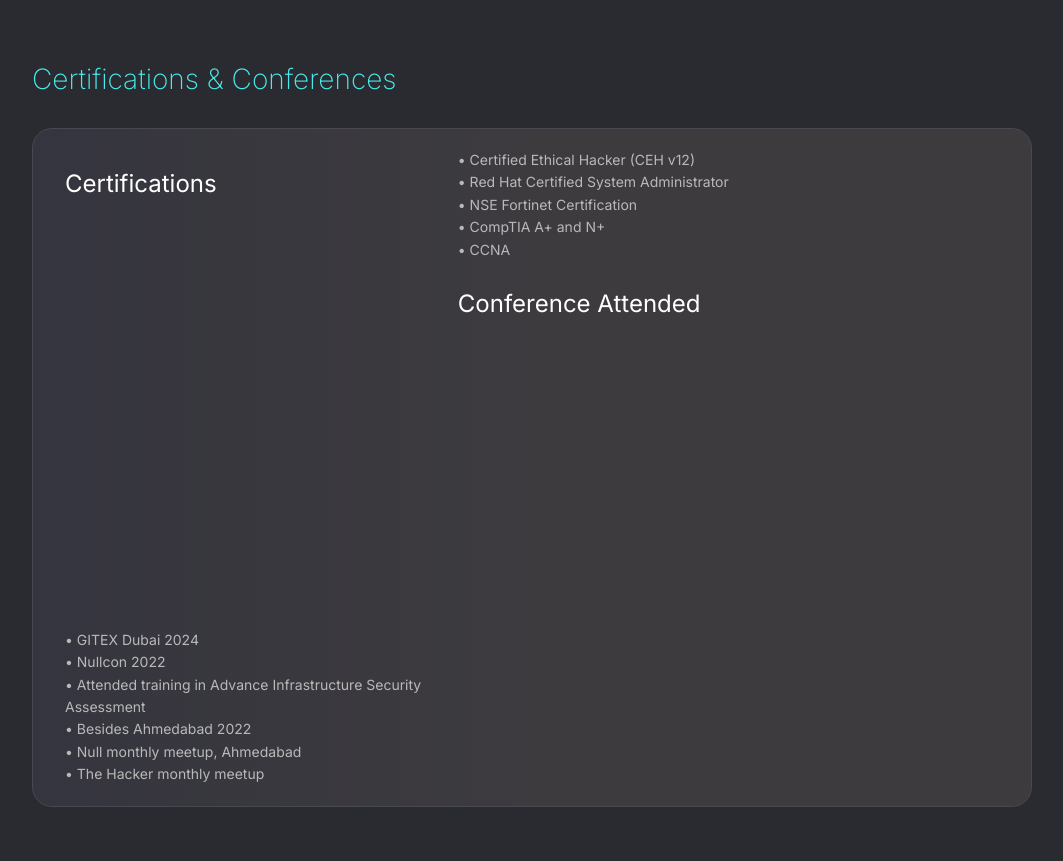
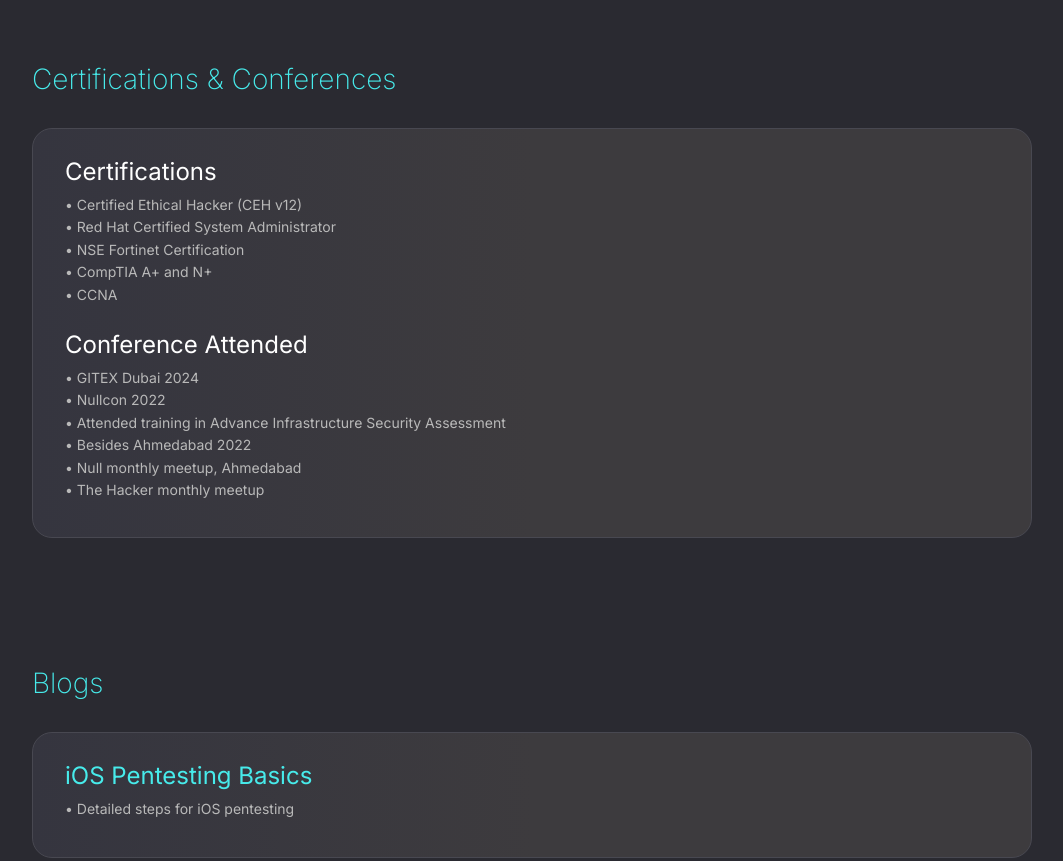
Before and after one commit to archanamudaliar/profile, a plain HTML site: page index.html in a window 1280 px wide. Shown: the part 2640-3501 px from the top of the page, without its empty margins (108-1171 px from the left). Drawn offline with Linux system fonts and the light colour scheme.

Commit message:
Update index.html

```diff
--- a/index.html
+++ b/index.html
@@ -431,7 +431,7 @@
             <section id="certifications">
                  <div class="certification">
                 <h2>Certifications & Conferences</h2>
-                <div class="project card">
+                <div class="skill card">
                     <h3>Certifications</h3>
                   <p class="degree">
                         &bull; Certified Ethical Hacker (CEH v12) <br>
@@ -439,7 +439,7 @@
                       &bull; NSE Fortinet Certification <br>
                       &bull; CompTIA A+ and N+ <br>
                         &bull; CCNA
-                    </p> <br>
+                    </p>
 
                   <!--  <div class="thumbnail"><a href="/link-to-project" target="_blank"><img
                                 src="https://plus.unsplash.com/premium_photo-1685086785077-ff65bf749544?q=80&w=2664&auto=format&fit=crop&ixlib=rb-4.0.3&ixid=M3wxMjA3fDB8MHxwaG90by1wYWdlfHx8fGVufDB8fHx8fA%3D%3D"
```
